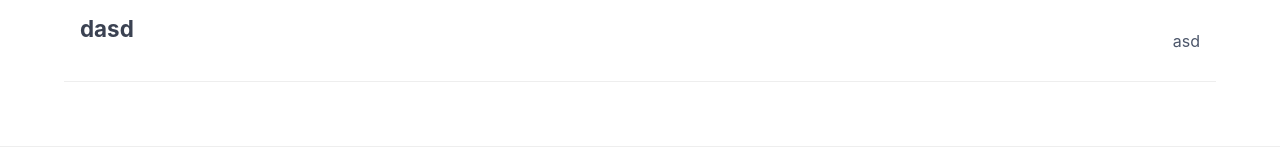
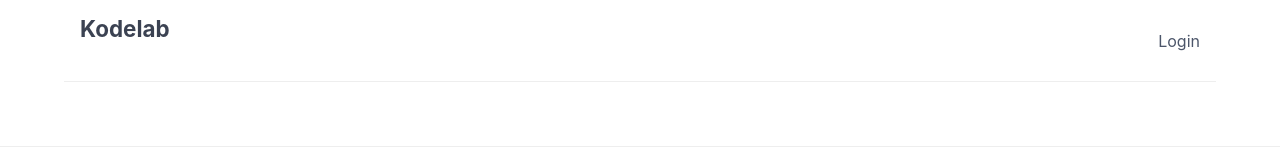
Before and after one commit to fajarspace/kodelabJs, a React (Create React App) app: page / in a window 1280 px wide. Shown: the top 160 px of the page. Built offline with nearby package versions, Linux system fonts and the light colour scheme.

Commit message:
✧*｡٩(ˊᗜˋ*)و✧*｡ Sat Nov 19 22:27:43 WIB 2022

```diff
--- a/src/components/Header.jsx
+++ b/src/components/Header.jsx
@@ -1,17 +1,20 @@
 import React from 'react'
+import { NavLink } from "react-router-dom";
 
 const Header = () => {
   return (
     <header className='container' >
         <nav>
           <ul>
-            <li className="title">dasd</li>
+            <li className="title">Kodelab</li>
             <li>
-              asd
+            <NavLink to={"/dashboard"} >
+              Login
+            </NavLink>
             </li>
           </ul>
         </nav>
-        </header>
+    </header>
   )
 }
 
```
